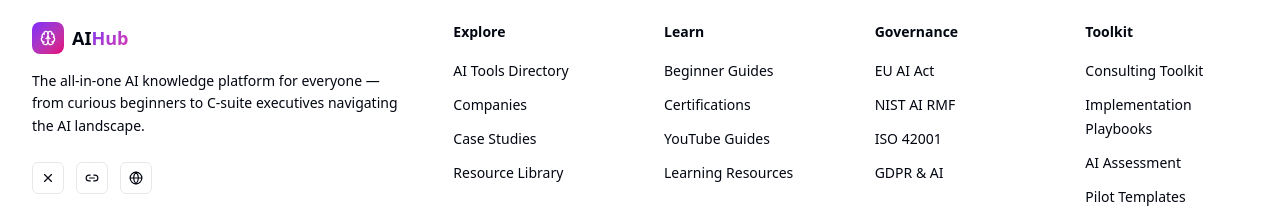
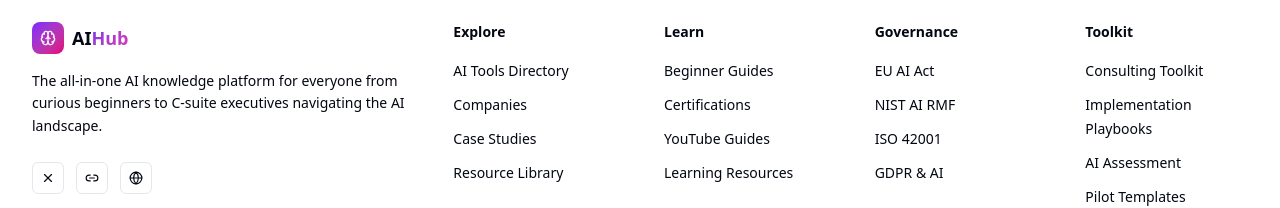
Before and after one commit to SridharSwiss/AI, a Next.js app in the folder ai-hub/: page / in a window 1280 px wide. Shown: the part 2880-3088 px from the top of the page. Built offline with nearby package versions, Linux system fonts and the light colour scheme.

Commit message:
Update footer.tsx

```diff
--- a/ai-hub/src/components/layout/footer.tsx
+++ b/ai-hub/src/components/layout/footer.tsx
@@ -45,7 +45,7 @@
               </span>
             </Link>
             <p className="text-sm text-muted-foreground leading-relaxed mb-6">
-              The all-in-one AI knowledge platform for everyone — from curious
+              The all-in-one AI knowledge platform for everyone from curious
               beginners to C-suite executives navigating the AI landscape.
             </p>
             <div className="flex items-center gap-3">
```
